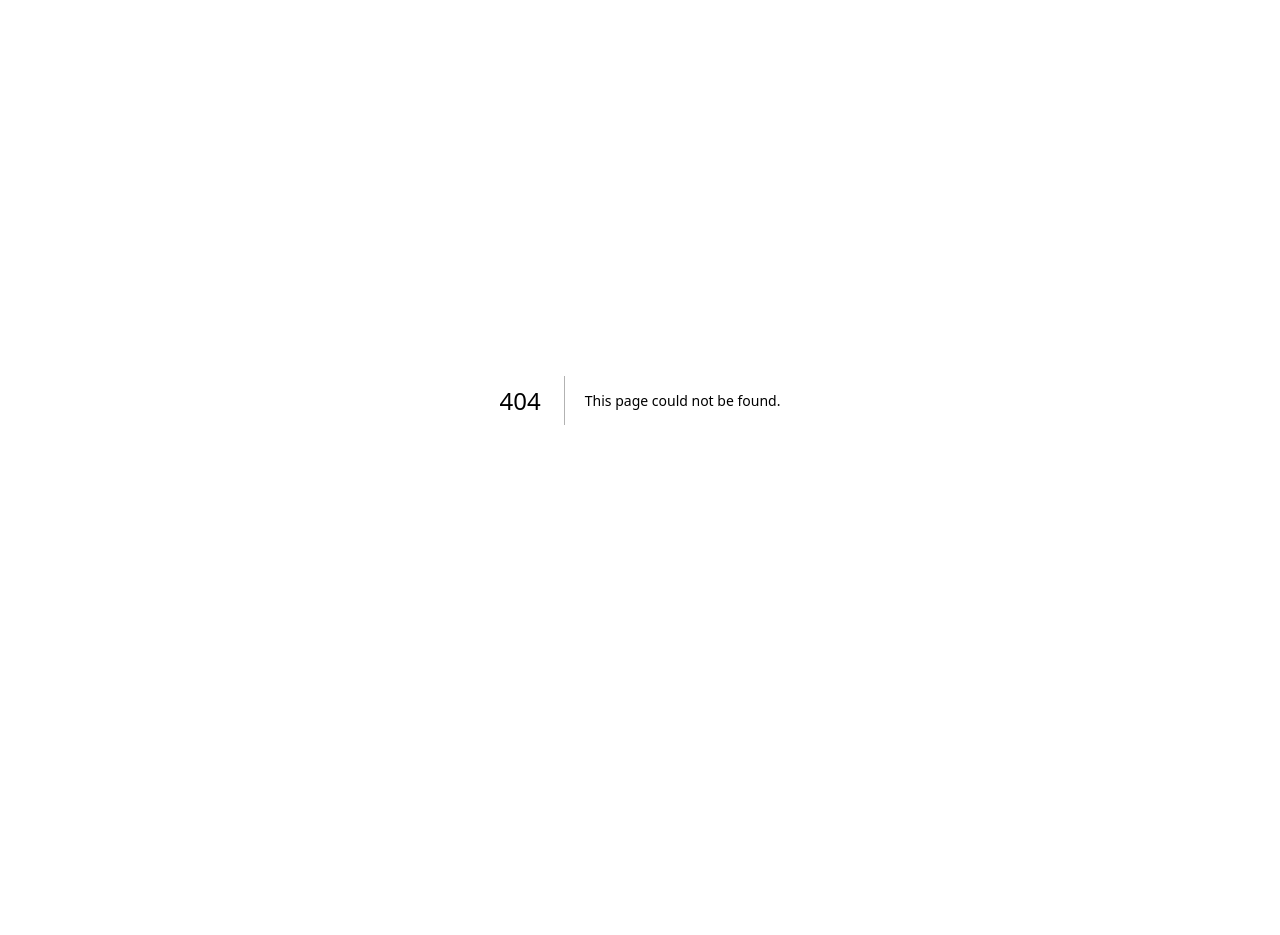
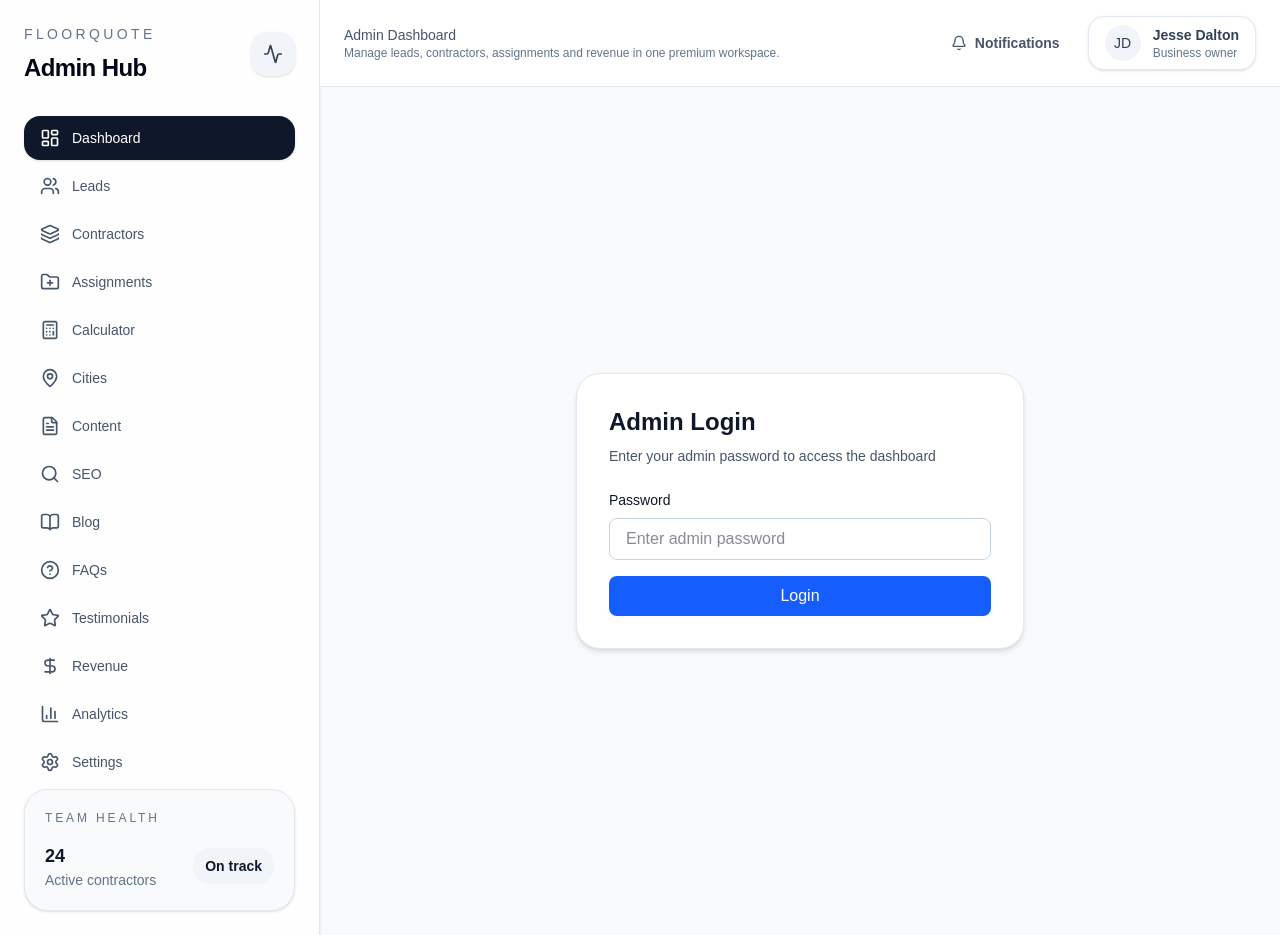
Before and after one commit to MohammedAsmah/FloorQuote, a Next.js app in the folder floorquote/: page /admin/login in a window 1280 px wide. Before the commit this address had no page. Before the commit the page ends 800 px from the top, so only its background shows below. Built offline with nearby package versions, Linux system fonts and the light colour scheme.

Commit message:
fix some problems

```diff
--- /dev/null
+++ b/floorquote/app/admin/login/page.tsx
@@ -0,0 +1,88 @@
+'use client';
+
+import { useState } from 'react';
+import { useRouter, useSearchParams } from 'next/navigation';
+import { Card } from '@/src/components/ui/Card';
+
+export default function AdminLoginPage() {
+  const [password, setPassword] = useState('');
+  const [error, setError] = useState('');
+  const [loading, setLoading] = useState(false);
+  const router = useRouter();
+  const searchParams = useSearchParams();
+  const redirect = searchParams.get('redirect') || '/admin';
+
+  const handleLogin = async (e: React.FormEvent) => {
+    e.preventDefault();
+    setError('');
+    setLoading(true);
+
+    try {
+      const response = await fetch('/api/admin/login', {
+        method: 'POST',
+        headers: {
+          'Content-Type': 'application/json',
+        },
+        body: JSON.stringify({ password }),
+      });
+
+      if (response.ok) {
+        router.push(redirect);
+        router.refresh();
+      } else {
+        const data = await response.json();
+        setError(data.error || 'Invalid password');
+      }
+    } catch (err) {
+      setError('An error occurred. Please try again.');
+    } finally {
+      setLoading(false);
+    }
+  };
+
+  return (
+    <div className="min-h-screen flex items-center justify-center bg-slate-50 dark:bg-slate-950 p-4">
+      <Card className="w-full max-w-md p-8">
+        <div className="space-y-6">
+          <div>
+            <h1 className="text-2xl font-semibold">Admin Login</h1>
+            <p className="text-sm text-slate-600 dark:text-slate-400 mt-2">
+              Enter your admin password to access the dashboard
+            </p>
+          </div>
+
+          <form onSubmit={handleLogin} className="space-y-4">
+            <div>
+              <label htmlFor="password" className="block text-sm font-medium mb-2">
+                Password
+              </label>
+              <input
+                id="password"
+                type="password"
+                value={password}
+                onChange={(e) => setPassword(e.target.value)}
+                className="w-full px-4 py-2 border border-slate-300 dark:border-slate-700 rounded-lg bg-white dark:bg-slate-800 text-slate-900 dark:text-slate-100 focus:ring-2 focus:ring-blue-500 focus:border-transparent"
+                placeholder="Enter admin password"
+                required
+              />
+            </div>
+
+            {error && (
+              <div className="bg-red-50 dark:bg-red-900/20 border border-red-200 dark:border-red-800 rounded-lg p-3">
+                <p className="text-sm text-red-800 dark:text-red-400">{error}</p>
+              </div>
+            )}
+
+            <button
+              type="submit"
+              disabled={loading}
+              className="w-full bg-blue-600 hover:bg-blue-700 disabled:bg-blue-400 text-white font-medium py-2 px-4 rounded-lg transition-colors"
+            >
+              {loading ? 'Logging in...' : 'Login'}
+            </button>
+          </form>
+        </div>
+      </Card>
+    </div>
+  );
+}
--- /dev/null
+++ b/floorquote/app/api/admin/login/route.ts
@@ -0,0 +1,40 @@
+import { NextRequest, NextResponse } from 'next/server';
+
+export async function POST(request: NextRequest) {
+  try {
+    const { password } = await request.json();
+
+    // Get the admin password from environment variables
+    const adminPassword = process.env.ADMIN_PASSWORD;
+
+    if (!adminPassword) {
+      return NextResponse.json(
+        { error: 'Admin password not configured' },
+        { status: 500 }
+      );
+    }
+
+    if (password === adminPassword) {
+      // Set the admin session cookie
+      const response = NextResponse.json({ success: true });
+      response.cookies.set('admin_session', adminPassword, {
+        httpOnly: true,
+        secure: process.env.NODE_ENV === 'production',
+        sameSite: 'lax',
+        maxAge: 60 * 60 * 24 * 7, // 1 week
+        path: '/',
+      });
+      return response;
+    } else {
+      return NextResponse.json(
+        { error: 'Invalid password' },
+        { status: 401 }
+      );
+    }
+  } catch (error) {
+    return NextResponse.json(
+      { error: 'Invalid request' },
+      { status: 400 }
+    );
+  }
+}
--- /dev/null
+++ b/floorquote/app/api/admin/logout/route.ts
@@ -0,0 +1,7 @@
+import { NextResponse } from 'next/server';
+
+export async function POST() {
+  const response = NextResponse.json({ success: true });
+  response.cookies.delete('admin_session');
+  return response;
+}
--- /dev/null
+++ b/floorquote/middleware.ts
@@ -0,0 +1,39 @@
+import { NextResponse } from 'next/server';
+import type { NextRequest } from 'next/server';
+
+export function middleware(request: NextRequest) {
+  const { pathname } = request.nextUrl;
+
+  // Check if the path is an admin route
+  if (pathname.startsWith('/admin')) {
+    // Allow access to login page
+    if (pathname === '/admin/login') {
+      return NextResponse.next();
+    }
+
+    // Check for admin session cookie
+    const adminSession = request.cookies.get('admin_session');
+
+    if (!adminSession) {
+      // Redirect to login page
+      const loginUrl = new URL('/admin/login', request.url);
+      loginUrl.searchParams.set('redirect', pathname);
+      return NextResponse.redirect(loginUrl);
+    }
+
+    // Verify the session matches our expected admin password
+    const adminPassword = process.env.ADMIN_PASSWORD;
+    if (adminSession.value !== adminPassword) {
+      // Invalid session, redirect to login
+      const loginUrl = new URL('/admin/login', request.url);
+      loginUrl.searchParams.set('redirect', pathname);
+      return NextResponse.redirect(loginUrl);
+    }
+  }
+
+  return NextResponse.next();
+}
+
+export const config = {
+  matcher: '/admin/:path*',
+};
--- a/floorquote/src/components/admin/AdminShell.tsx
+++ b/floorquote/src/components/admin/AdminShell.tsx
@@ -2,7 +2,7 @@
 
 import { useMemo, useState } from "react";
 import Link from "next/link";
-import { usePathname } from "next/navigation";
+import { usePathname, useRouter } from "next/navigation";
 import { motion, AnimatePresence } from "framer-motion";
 import {
   Bell,
@@ -47,8 +47,18 @@ const navItems = [
 
 export default function AdminShell({ children }: { children: React.ReactNode }) {
   const pathname = usePathname();
+  const router = useRouter();
   const [mobileOpen, setMobileOpen] = useState(false);
   const [profileOpen, setProfileOpen] = useState(false);
+
+  const handleLogout = async () => {
+    try {
+      await fetch('/api/admin/logout', { method: 'POST' });
+      router.push('/admin/login');
+    } catch (error) {
+      console.error('Logout failed:', error);
+    }
+  };
 
   const activeItem = useMemo(
     () => navItems.find((item) => pathname?.startsWith(item.href)),
@@ -169,7 +179,10 @@ export default function AdminShell({ children }: { children: React.ReactNode })
                           <Link href="/admin/settings" className="block rounded-2xl px-3 py-2 text-sm text-slate-700 hover:bg-slate-100 dark:text-slate-200 dark:hover:bg-slate-900">
                             Account settings
                           </Link>
-                          <button className="mt-1 w-full rounded-2xl px-3 py-2 text-left text-sm text-slate-700 hover:bg-slate-100 dark:text-slate-200 dark:hover:bg-slate-900">
+                          <button
+                            onClick={handleLogout}
+                            className="mt-1 w-full rounded-2xl px-3 py-2 text-left text-sm text-slate-700 hover:bg-slate-100 dark:text-slate-200 dark:hover:bg-slate-900"
+                          >
                             Sign out
                           </button>
                         </div>
```
